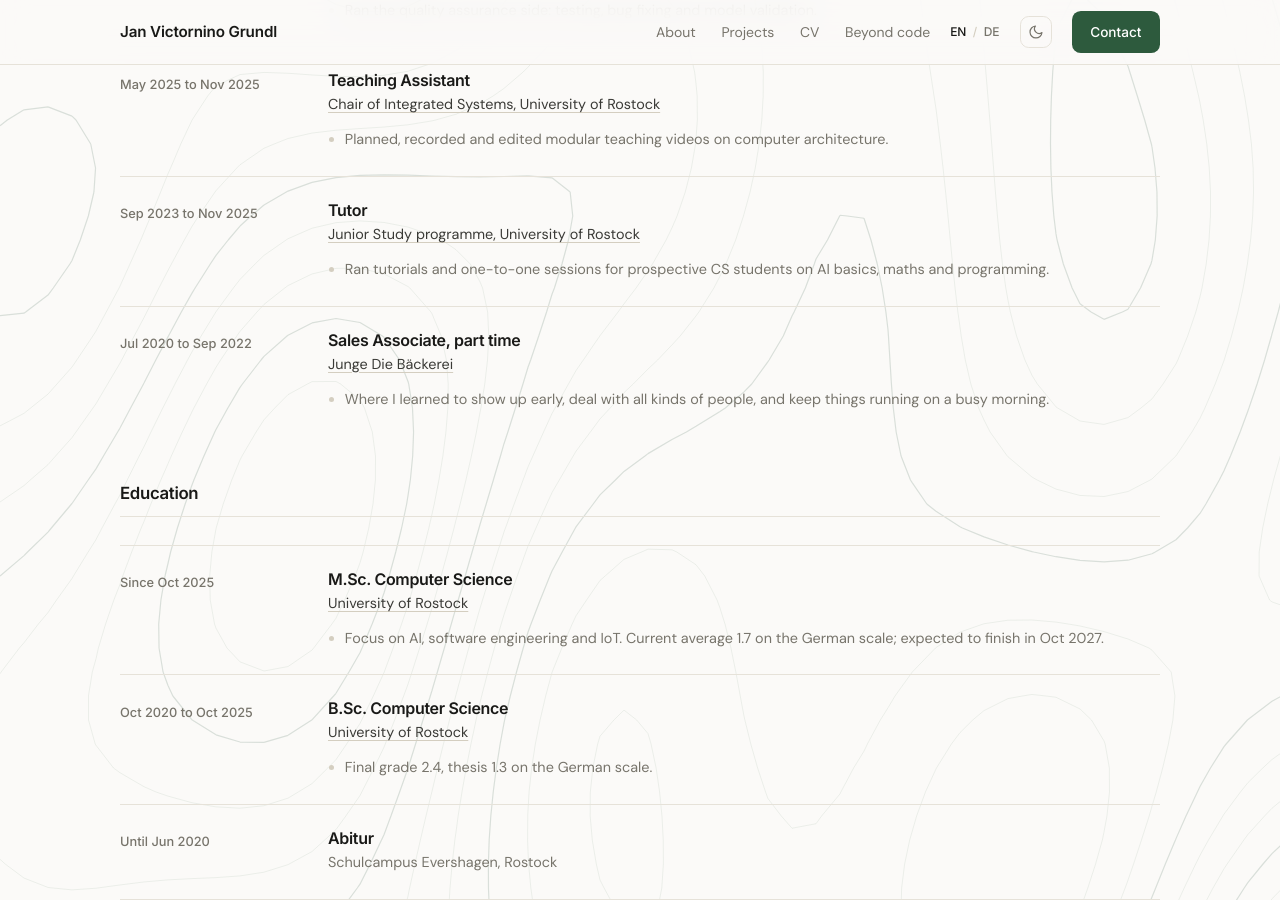
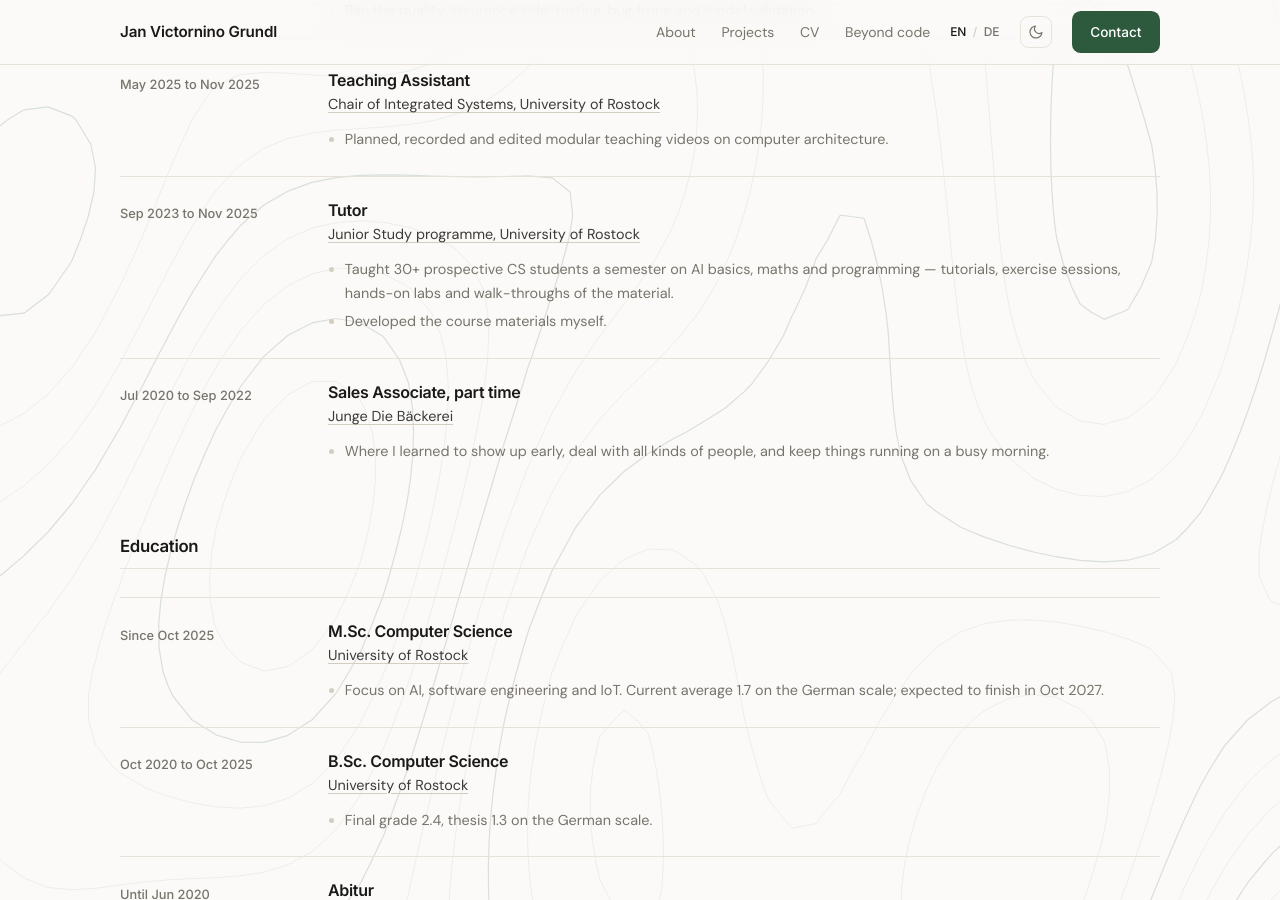
Before and after one commit to jg512/jangrundl-site, a Jekyll site: the page index.html, which Jekyll copies as it is, in a window 1280 px wide and 900 px high, scrolled down 4507 px. Built offline with Jekyll 4.4.1, drawn with Linux system fonts in a browser that asks for light colours.

Commit message:
Expand tutor entry, drop original_index.html backup
The Junior Study tutoring was described as "tutorials and one-to-one sessions",
which undersold it: it was 30+ students a semester, with exercise sessions,
hands-on labs and walk-throughs of the material, and Jan wrote the course
materials himself. Split into two bullets, new cv.e6.b2 key in both dictionaries.

original_index.html was a 27 kB copy of the pre-redesign page that never belonged
in the working tree -- git history already holds that content.

Co-Authored-By: Claude Opus 5 <noreply@anthropic.com>
Claude-Session: https://claude.ai/code/session_01CR8SnWbgXnNh494i9kuf1x

```diff
--- a/index.html
+++ b/index.html
@@ -829,7 +829,8 @@
         <h4 class="cv-title" data-i18n="cv.e6.role">Tutor</h4>
         <div class="cv-org"><a href="https://juniorstudium.uni-rostock.de/" target="_blank" rel="noopener noreferrer" data-i18n="cv.e6.org">Junior Study programme, University of Rostock</a></div>
         <ul class="cv-desc">
-          <li data-i18n="cv.e6.b1">Ran tutorials and one-to-one sessions for prospective CS students on AI basics, maths and programming.</li>
+          <li data-i18n="cv.e6.b1">Taught 30+ prospective CS students a semester on AI basics, maths and programming &mdash; tutorials, exercise sessions, hands-on labs and walk-throughs of the material.</li>
+          <li data-i18n="cv.e6.b2">Developed the course materials myself.</li>
         </ul>
       </div>
     </div>
@@ -1282,7 +1283,8 @@
       "cv.e6.when": "Sep 2023 to Nov 2025",
       "cv.e6.role": "Tutor",
       "cv.e6.org": "Junior Study programme, University of Rostock",
-      "cv.e6.b1": "Ran tutorials and one-to-one sessions for prospective CS students on AI basics, maths and programming.",
+      "cv.e6.b1": "Taught 30+ prospective CS students a semester on AI basics, maths and programming &mdash; tutorials, exercise sessions, hands-on labs and walk-throughs of the material.",
+      "cv.e6.b2": "Developed the course materials myself.",
       "cv.e7.when": "Jul 2020 to Sep 2022",
       "cv.e7.role": "Sales Associate, part time",
       "cv.e7.b1": "Where I learned to show up early, deal with all kinds of people, and keep things running on a busy morning.",
@@ -1413,7 +1415,8 @@
       "cv.e6.when": "Sep 2023 bis Nov 2025",
       "cv.e6.role": "Tutor",
       "cv.e6.org": "Juniorstudium, Universit&auml;t Rostock",
-      "cv.e6.b1": "Tutorien und Einzelbetreuung f&uuml;r Studieninteressierte zu KI-Grundlagen, Mathematik und Programmierung.",
+      "cv.e6.b1": "Unterricht f&uuml;r 30+ Studieninteressierte pro Semester zu KI-Grundlagen, Mathematik und Programmierung &mdash; Tutorien, &Uuml;bungen, Hands-on-Sessions und gemeinsames Durcharbeiten des Stoffs.",
+      "cv.e6.b2": "Die Lehrmaterialien habe ich selbst entwickelt.",
       "cv.e7.when": "Jul 2020 bis Sep 2022",
       "cv.e7.role": "Verk&auml;ufer in Teilzeit",
       "cv.e7.b1": "Hier habe ich gelernt, fr&uuml;h aufzustehen, mit allen Menschen klarzukommen und einen hektischen Morgen am Laufen zu halten.",
```
